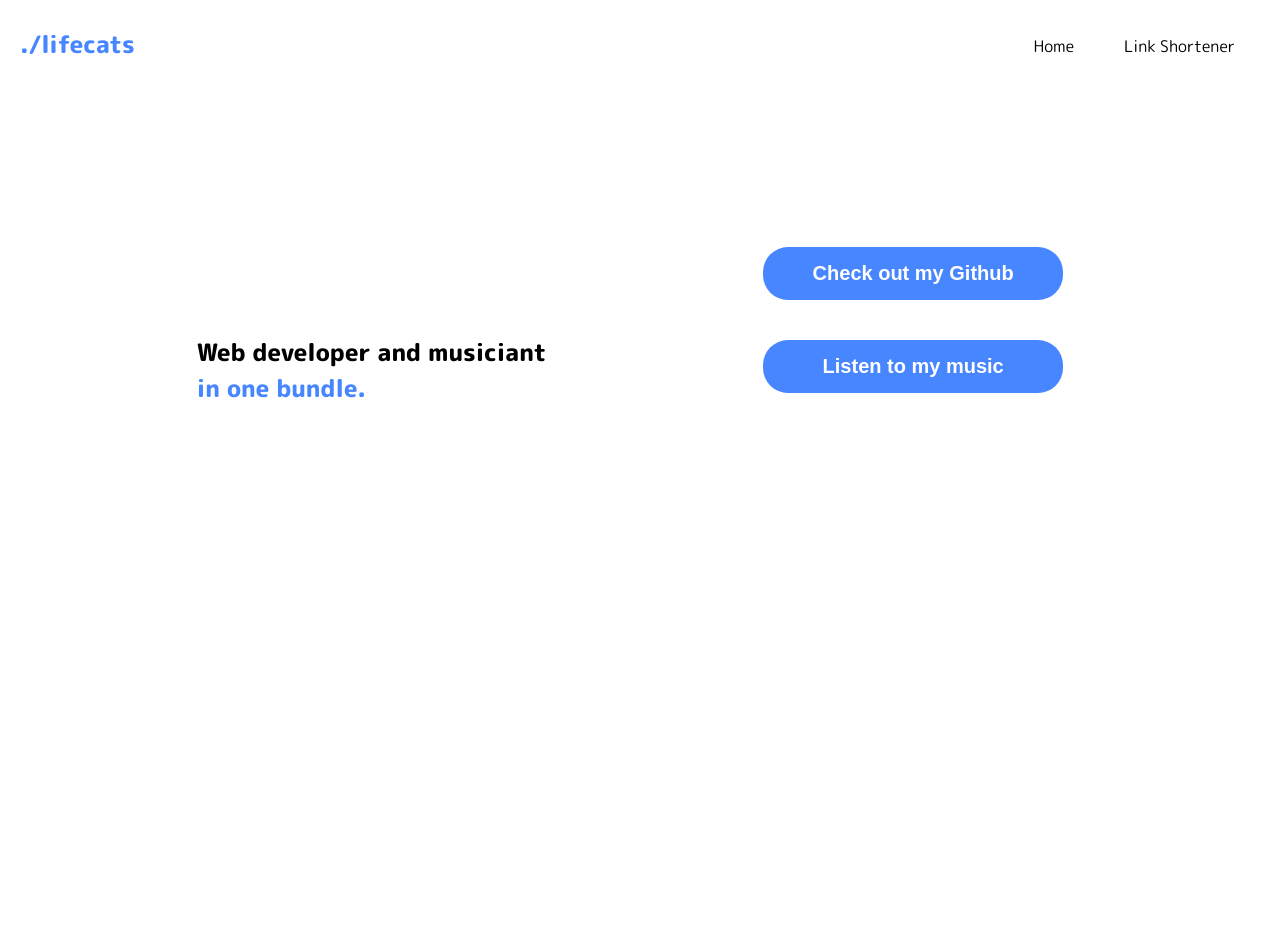
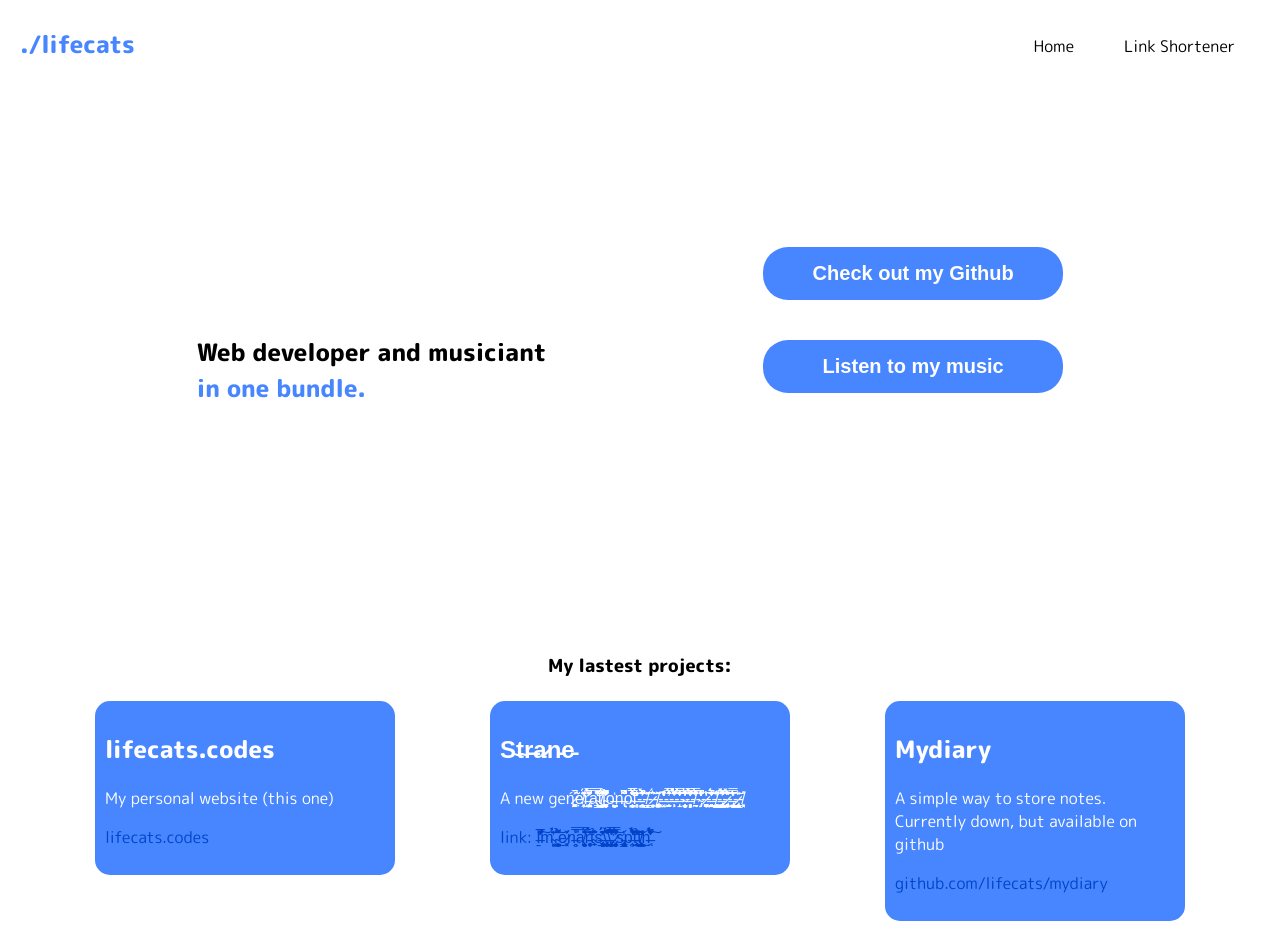
Before and after one commit to ivanio69/lifecats-web, a Next.js app: page / in a window 1280 px wide. Before the commit the page ends 800 px from the top, so only its background shows below. Built offline with nearby package versions, Linux system fonts and the light colour scheme.

Commit message:
Second container: Recent projects

```diff
--- /dev/null
+++ b/pages/_card.js
@@ -0,0 +1,11 @@
+import styles from '../styles/Card.module.css'
+
+export default function Card(props) {
+  return (
+    <div className={styles.cardContainer} onClick={()=>{window.location.href = "https://" + props.url}}>
+      <h2 className={styles.title}>{props.title}</h2>
+      <p className={styles.text}>{props.text}</p>
+      <p className={styles.link}>{props.link}</p>
+    </div>
+  );
+}
--- a/pages/index.js
+++ b/pages/index.js
@@ -1,5 +1,6 @@
 import Head from "next/head";
 import styles from "../styles/Main.module.css";
+import Card from "./_card";
 
 export default function Main() {
   return (
@@ -17,7 +18,6 @@ export default function Main() {
         <h1>./lifecats</h1>
         <a>Home</a>
         <a>Link Shortener</a>
-        <div></div>
       </header>
       <main>
         <div className={styles.container1}>
@@ -26,10 +26,51 @@ export default function Main() {
             <h1 className={styles.titleBlue}>in one bundle.</h1>
           </div>
           <div className={styles.buttons}>
-            <button onClick={()=>{window.location.href="https://github.com/lifecats"}}>Check out my Github</button>
-            <br/>
-            <button onClick={()=>{window.location.href="https://open.spotify.com/artist/7M9VNbwTIQBVDIeamFHC0a?si=Dxjz4DoQTmyifFKWhkZ5mQ"}}>Listen to my music</button>
+            <button
+              onClick={() => {
+                window.location.href = "https://github.com/lifecats";
+              }}
+            >
+              Check out my Github
+            </button>
+            <br />
+            <button
+              onClick={() => {
+                window.location.href =
+                  "https://open.spotify.com/artist/7M9VNbwTIQBVDIeamFHC0a?si=Dxjz4DoQTmyifFKWhkZ5mQ";
+              }}
+            >
+              Listen to my music
+            </button>
           </div>
+        </div>
+
+        <div className={styles.container2}>
+          <h1>My lastest projects:</h1>
+          <ul>
+            <li>
+              <Card
+                title="lifecats.codes"
+                text="My personal website (this one)"
+                link="lifecats.codes"
+              />
+            </li>
+            <li>
+              <Card
+                title="S̴t̴r̶a̷n̵e̵"
+                text="A new geń̷͍̳̭̰̃͐̚e̸̖̦̣͔̯̓̽͊͑̈́r̶̢̛̺̖͕̯̦̯̤̿̆͂͑̂͑͑̎̀̉̚̕a̴͕͇̗͆̿͐͐̄̂̊̒͜t̸̝̞͍͎̰̜̤̰̲̞͓̞̥͗͛́̽̂̐͑į̴̨̛̟̼̯̱̳̹͌̊̎̂̉͑̽͋̚̕o̶͖̻̰̫̹̍n̶̢̢̏͂͌͘̚̚o̴͙̥̥̪̟̰̎͒̐́̿̍̆̿̈͘͘͝f̶͎̥͙͂͑̇̔̀̓͐̾̎̕-̵̜̟͚͎̪̯͉̘̓͛̀̐̈́̃̽̇͘͘̚-̸̥͇̗̣̬̄̎̌͠-̷̠͕͔̮̥͛̈́̈͝-̸̢͖͕͕̳̳̙̤͚̰̜͂̌-̶͓̺̽͗̏̎̔̾̒̔͒̒-̵̤̬̠͎͛̊́̈́̊̿́̕-̵̩͕̏̆̈́̇̓̋́͌̎̀̄́́͝ͅ-̶̱̩̅̀̀͋̄̿̂̏̎̓̕͠͝ͅ-̴̨̟̩̮̩̩̱̹̠̥̯̯̹͉͑̾͑̌̈́͒͒͋̕̕͝-̶̧͈͔̝̗̽̿͌̎̀̀͊̍̃̏̒́͘̕-̸̠̰̽̈́̑̈͒̿̅̅̅͊͐̕͝-̴̡̩̒̔͒̾̓̑̒̒̾̇̎̚-̷͕̜̤͙̳̬̬̔̕͝͠-̶̯͈̲͈̬̪̓́́̆̎͋̂̂̕̕̚͜-̸̺̺̼̙͈̣͇͈̼̙̪̥̩̲̄͂̽̓̑͛̽̆͝ͅ-̶̡̡̢̛͕̮̼̗̭͓̪̘̦͖͇͔̈́̓̽̂̅́̌̄̀̏͘͝͝-̷̢͈̦̙̜̺̩̙̩̜̙͓̟̾͛̌̀̄̈́̎̏͝-̶̡̨̢̫̻̻̻͈̹͔̬̒͛̔̿̎͘͠-̷̡̥̙͇̪͉̟̤̮̮̥̘̆̎-̸̖͓͕̊"
+                link="link: ḻ̶̛͌̅̑̍͑̄̒̑̓̈̚͠m̴̥͓̈́̉̔̈̄̇.̴̭̗̹͓̜̫̰̻̹̪̤̌̉̊̄͌͜͝e̷͓͙͗̌n̶̻̭̿͐̊̚ą̸̧̱̖̭̻̟̗͉̤̆͑̿̄̂́̏͝r̵̖͎̥͙͔͍̉͋̀t̴͎̠͊̂̉͐̆s̶̡̢̭̟̭̝̜̘̟̲̜͉̳̻̈́̇̃́̒͊̓͑̓͑́̕ͅ\̵̡̢̻̮̼̪̟̘̦̬̰̖̙̣͆̀͒͛̈͒̍́̇͝͝͠ͅ\̶̢̢̛̥̹̮̥͕̻͎̗̹̞̮̝̇̏̿͆̔̈́̓́̏͒̂̚:̷̧̡͍͔̱͙̼̝̮͎̭̦͕͒̓̎̿̊͂̊́̍̆͝ͅͅs̵̢̧̢͍͇̙͉̹̫̮̜̓p̶̧̰̃́̈́͐̓̒͋̉̃͒̇͛͘͘t̵̤̗͉͉̩̦͕̦̟̼͉̍͑̃̽̉̓̾̄̄͝t̸̰̭͇͓̟͉̭͈̦̖̼̩͂̏̓̈̓͂̕͜h̶̤̒̉̎̈́̌̊͐̾̐̈́̚͠"
+              />
+            </li>
+            <li>
+              <Card
+                title="Mydiary"
+                text="A simple way to store notes.
+                Currently down, but available on github"
+                link="github.com/lifecats/mydiary"
+              />
+            </li>
+          </ul>
         </div>
       </main>
     </div>
--- /dev/null
+++ b/styles/Card.module.css
@@ -0,0 +1,20 @@
+.cardContainer {
+  background: #4786ff;
+  padding:10px;
+  width:300px;
+  color:#fff;
+  border-radius: 15px;
+  transition: .3s;
+
+}
+
+.cardContainer:hover{
+    background: transparent;
+    color:var(--text-color);
+    cursor: pointer;
+    transform:translateY(-10px);
+}
+
+.link {
+    color:#0044C9;
+}
--- a/styles/Main.module.css
+++ b/styles/Main.module.css
@@ -41,6 +41,7 @@
   font-weight: 800;
   font-size: 24px;
   margin: 0;
+  color: var(--text-color);
 }
 
 .container1 .titleBox {
@@ -68,7 +69,31 @@
 
 .container1 .buttons button:hover {
   transform: translateY(-10px);
-  color: #000;
-  background: #fff;
+  color: var(--text-color);
+  background: transparent;
   cursor: pointer;
 }
+
+/* Container 2 */
+
+.container2 h1 {
+  font-size: 18px;
+  text-align: center;
+  color: var(--text-color);
+}
+
+.container2 ul {
+  display: flex;
+  list-style-type: none;
+  justify-content: space-evenly;
+  flex-wrap: wrap;
+  margin: 0;
+  padding: 0;
+}
+
+.container2 ul li {
+  display: inline-block;
+
+  margin: 10px 0 ;
+  padding: 0;
+}
--- a/styles/globals.css
+++ b/styles/globals.css
@@ -13,10 +13,17 @@ a {
 
 * {
   box-sizing: border-box;
+}
+
+body {
+  background: var(--background-color);
   --text-color: #000;
   --background-color: #fff;
 }
 
-body {
-  background: var(--background-color);
+@media (prefers-color-scheme: dark) {
+  body {
+    --text-color: #fff !important;
+    --background-color: #424447 !important;
+  }
 }
```
